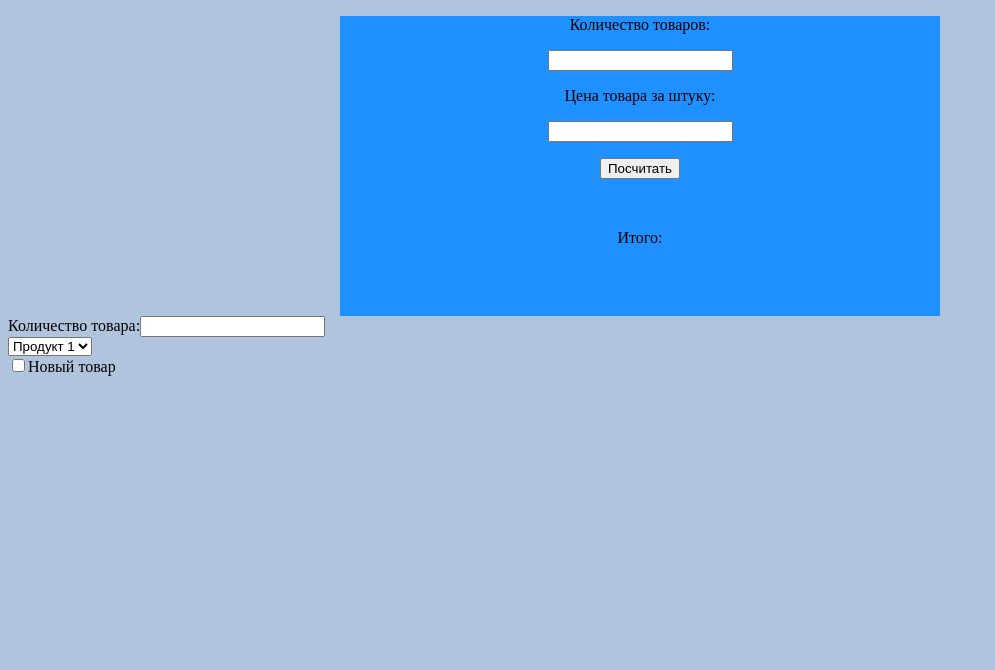
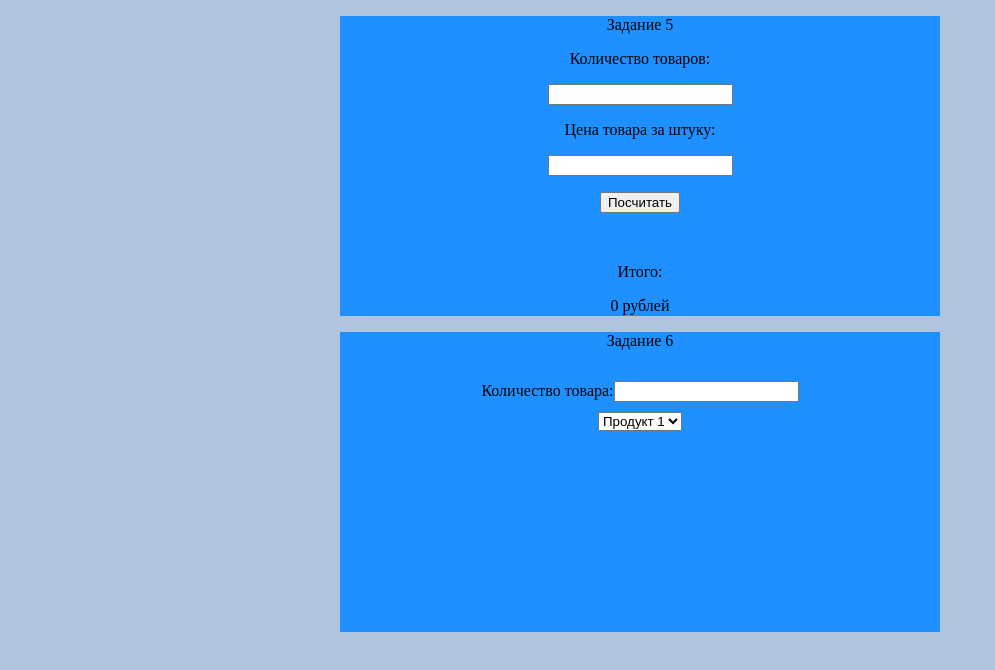
Before and after one commit to BalandinMaxim/BalandinMaxim.github.io, a plain HTML site: page index6.html in a window 1280 px wide. Shown: the whole page, without its empty margins (0-995 px from the left). Drawn offline with Linux system fonts and the light colour scheme.

Commit message:
Update index6.html

```diff
--- a/index6.html
+++ b/index6.html
@@ -2,13 +2,14 @@
 <html lang="ru">
   <head>
      <meta charset="UTF-8">
-     <link rel="stylesheet"  href="style5.css">
+     <link rel="stylesheet"  href="style6.css">
      <meta name="viewport" content="width=device-width, initial-scale=1">
-     <title>Задание №5</title>
-     <script src="JS.js"></script>
+     <title>Задание №6</title>
+     <script src="JS2.js"></script>
   </head>
 <body>
   <form><div class="cont">
+	  <p>Задание 5</p>
 	<p>Количество товаров:</p>
 	<input type="text" id="koltov">
 	<p> Цена товара за штуку:</p>
@@ -18,10 +19,11 @@
         <div id="result"></div>
 	</div>
   </form>
-<div class="content2">
-        <form id="lk">
+<div class="cont2">
+	<p>Задание 6</p>
+        <form id="second">
             <label>Количество товара:<input id="kol"></label><br>
-    <select name="prodType" id="select">
+    <select name="prodType" id="vibor">
       <option value="1">Продукт 1</option>
       <option value="2">Продукт 2</option>
       <option value="3">Продукт 3</option>
```
